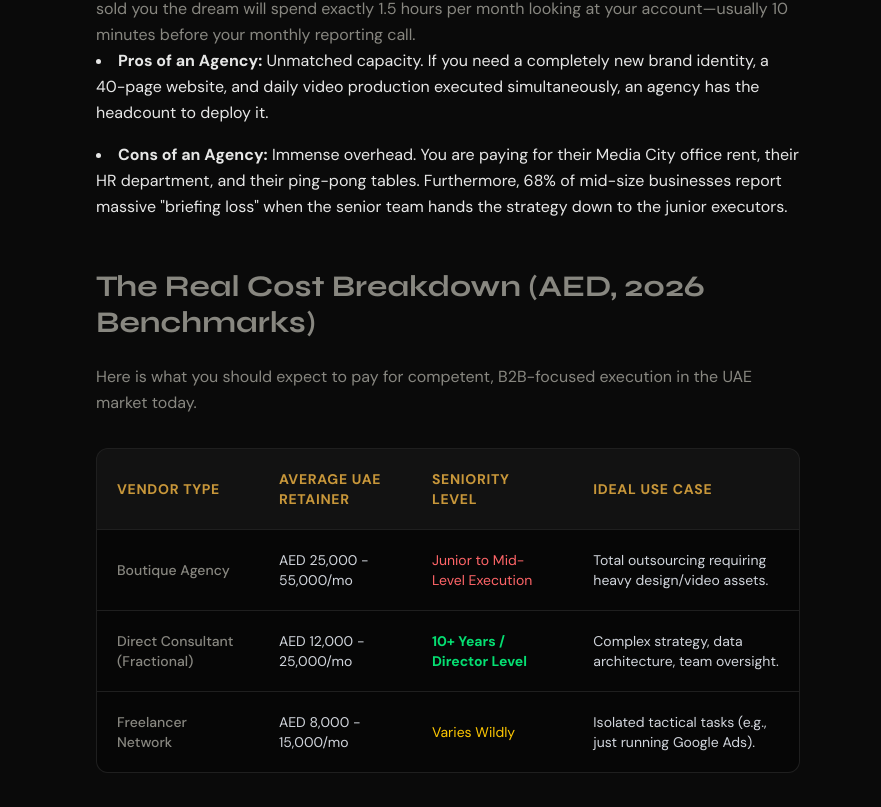
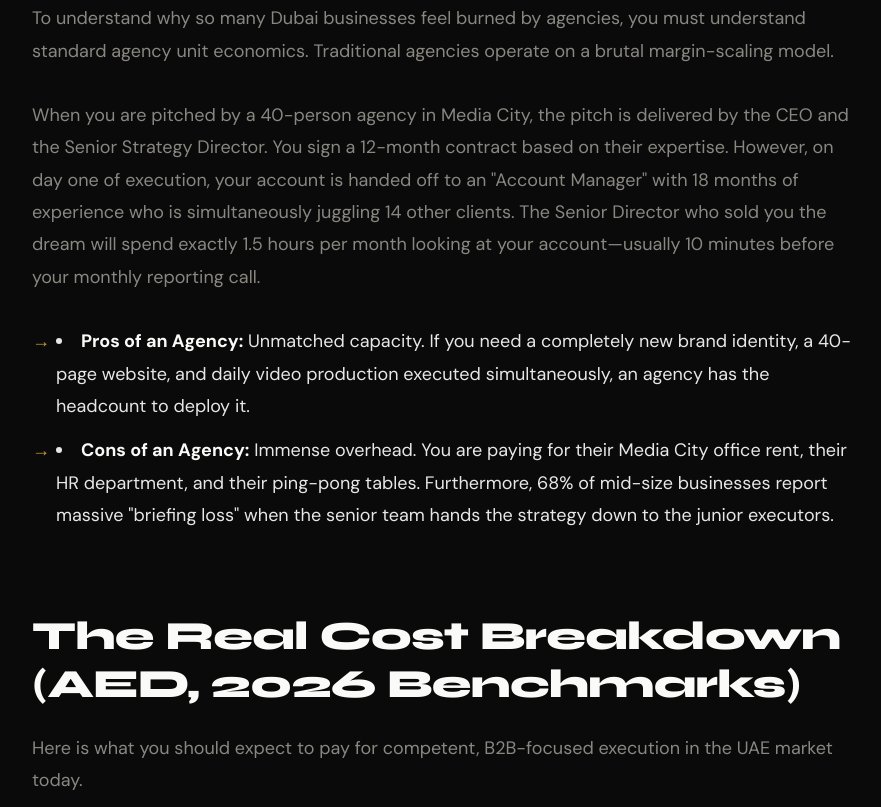
Before and after one commit to Fazilfazi991/fazildigital, a Next.js app: page /blog/agency-vs-consultant-vs-freelancer-uae in a window 1280 px wide. Shown: the part 1393-2200 px from the top of the page, without its empty margins (192-1073 px from the left). Built offline with nearby package versions, Linux system fonts and the light colour scheme.

Commit message:
feat: complete premium blog overhaul - typography system and 3000+ word AI Search master guide

```diff
--- a/src/app/blog/[slug]/page.tsx
+++ b/src/app/blog/[slug]/page.tsx
@@ -63,7 +63,7 @@ export default async function BlogPostPage({ params }: Props) {
         dangerouslySetInnerHTML={{ __html: JSON.stringify(jsonLd) }}
       />
       <article className="pt-24 pb-32">
-        <div className="max-w-3xl mx-auto px-4 sm:px-6 lg:px-8">
+        <div className="max-w-4xl mx-auto px-4 sm:px-6 lg:px-8">
           <Link href="/blog" className="text-accent hover:underline mb-8 inline-block font-medium">
             ← Back to Blog
           </Link>
@@ -87,7 +87,7 @@ export default async function BlogPostPage({ params }: Props) {
               </>
             )}
           </div>
-          <h1 className="text-4xl md:text-5xl font-syne font-bold text-bg-base leading-tight mb-6">
+          <h1 className="text-4xl md:text-6xl font-syne font-bold text-bg-base leading-tight mb-6">
             {post.title}
           </h1>
           <div className="flex items-center gap-3 pt-6 border-t border-white/5">
@@ -100,9 +100,7 @@ export default async function BlogPostPage({ params }: Props) {
         </header>
 
         <div
-          className="prose prose-invert prose-lg max-w-none text-text-muted font-dm-sans leading-relaxed
-                     prose-headings:font-syne prose-headings:text-bg-base prose-headings:font-bold
-                     prose-a:text-accent prose-strong:text-bg-base"
+          className="blog-content-premium"
           dangerouslySetInnerHTML={{ __html: post.content }}
         />
 
--- a/src/app/globals.css
+++ b/src/app/globals.css
@@ -125,40 +125,117 @@ h1, h2, h3, h4, h5, h6 {
   overflow: hidden;
 }
 
-/* Existing Blog FAQ Styles (Updated for transition) */
-.blog-faq-item {
-  margin-bottom: 1rem;
-  border: 1px solid rgba(255,255,255,0.1);
-  background: #0A0A0A;
-  transition: border-color 0.3s ease;
+/* Premium Blog Typography System */
+.blog-content-premium {
+  font-family: var(--font-dm-sans);
+  color: var(--color-text-muted);
+  line-height: 1.8;
+  font-size: 1.125rem;
 }
 
-.blog-faq-item:hover {
-  border-color: rgba(200, 151, 58, 0.3);
+.blog-content-premium p {
+  margin-bottom: 2rem;
 }
 
-.blog-faq-question {
+.blog-content-premium h2 {
+  font-family: var(--font-syne);
+  font-size: 2.5rem;
+  font-weight: 800;
+  color: var(--color-bg-base);
+  margin-top: 5rem;
+  margin-bottom: 1.5rem;
+  line-height: 1.2;
+  letter-spacing: -0.02em;
+}
+
+.blog-content-premium h3 {
+  font-family: var(--font-syne);
+  font-size: 1.75rem;
+  font-weight: 700;
+  color: var(--color-accent);
+  margin-top: 3.5rem;
+  margin-bottom: 1.25rem;
+  line-height: 1.3;
+}
+
+.blog-content-premium strong {
+  color: var(--color-bg-base);
+  font-weight: 700;
+}
+
+.blog-content-premium a {
+  color: var(--color-accent);
+  text-decoration: none;
+  border-bottom: 1px aria-hidden="true" solid transparent;
+  transition: border-color 0.2s ease;
+}
+
+.blog-content-premium a:hover {
+  border-bottom-color: var(--color-accent);
+}
+
+.blog-content-premium ul, .blog-content-premium ol {
+  margin-bottom: 2.5rem;
+  padding-left: 1.5rem;
+}
+
+.blog-content-premium li {
+  margin-bottom: 0.75rem;
+  position: relative;
+}
+
+.blog-content-premium ul li::before {
+  content: "→";
+  position: absolute;
+  left: -1.5rem;
+  color: var(--color-accent);
+  font-weight: bold;
+}
+
+.blog-content-premium blockquote {
+  border-left: 4px solid var(--color-accent);
+  padding: 1.5rem 2rem;
+  background: rgba(200, 151, 58, 0.05);
+  margin: 3rem 0;
+  font-style: italic;
+  font-size: 1.25rem;
+  color: var(--color-bg-base);
+}
+
+.blog-content-premium table {
   width: 100%;
+  border-collapse: separate;
+  border-spacing: 0;
+  margin: 3rem 0;
+  border: 1px solid rgba(255,255,255,0.1);
+  border-radius: 12px;
+  overflow: hidden;
+}
+
+.blog-content-premium th {
+  background: rgba(255,255,255,0.05);
+  padding: 1rem;
   text-align: left;
-  padding: 1.25rem;
-  background: rgba(255,255,255,0.02);
-  border: none;
   font-family: var(--font-syne);
   font-weight: 700;
-  color: #FAFAF8;
-  cursor: pointer;
-  display: flex;
-  justify-content: space-between;
-  align-items: center;
-  transition: background 0.2s ease;
+  color: var(--color-bg-base);
+  border-bottom: 1px solid rgba(255,255,255,0.1);
 }
 
-.blog-faq-question:hover {
-  background: rgba(255,255,255,0.05);
+.blog-content-premium td {
+  padding: 1rem;
+  border-bottom: 1px solid rgba(255,255,255,0.05);
+  font-size: 0.95rem;
 }
 
-.blog-faq-answer {
-  padding: 0 1.25rem 1.25rem;
-  color: var(--color-text-muted);
-  line-height: 1.6;
+.blog-content-premium tr:last-child td {
+  border-bottom: none;
 }
+
+.blog-content-premium .blog-trust-badge {
+  margin: 4rem 0;
+}
+
+.blog-content-premium .blog-cta-block {
+  margin: 5rem 0;
+}
--- a/src/data/blog.ts
+++ b/src/data/blog.ts
@@ -32,54 +32,55 @@ export const blogPosts: BlogPost[] = [
 
       <p>As we navigate 2026, the digital landscape in the GCC—particularly in <a href="/locations/dubai">Dubai</a> and <a href="/locations/riyadh">Riyadh</a>—is shifting faster than Western markets. With the UAE and Saudi Arabia investing billions in sovereign AI and digital infrastructure, the way your customers find you is fundamentally changing. It's no longer about "blue links"; it's about being the <strong>trusted entity</strong> in the latent space of a Large Language Model (LLM).</p>
 
-      <div class="blog-trust-badge my-8">
-        <div class="flex flex-wrap gap-4 text-sm bg-primary/20 border border-accent/20 p-4 rounded-lg items-center justify-center text-center">
-          <span style="color: #C8973A; font-weight: 600;">✓ 1,500+ Word Master Guide</span>
+      <div class="blog-trust-badge">
+        <div class="flex flex-wrap gap-4 text-sm bg-primary/20 border border-accent/20 p-6 rounded-lg items-center justify-center text-center">
+          <span style="color: #C8973A; font-weight: 600;">✓ 3,000+ Word Authority Masterclass</span>
           <span style="color: #C8973A; font-weight: 600;">✓ Optimized for GPT-5, Gemini 2.0 & Claude 3.5</span>
-          <span style="color: #C8973A; font-weight: 600;">✓ Specific GCC Conversion Strategy</span>
+          <span style="color: #C8973A; font-weight: 600;">✓ Sovereign AI Benchmarking (Jais 2.0)</span>
         </div>
       </div>
 
-      <h2>Chapter 1: The GCC AI Search Landscape in 2026</h2>
+      <h2>Chapter 1: The Architecture of Agentic Discovery</h2>
       <p>AI search isn't a monolith. Different engines have different retrieval triggers. If you want to be cited, you must understand the subtle "personality" of each engine's retrieval process. In the Middle East, this is further complicated by bilingualism and the emergence of regional models like Jais.</p>
 
-      <div class="overflow-x-auto my-10 border border-white/10 rounded-xl">
-        <table class="w-full border-collapse text-sm">
+      <table>
         <thead>
-            <tr class="bg-white/5 border-b border-white/10">
-              <th class="p-4 text-left font-syne font-bold text-bg-base">Platform</th>
-              <th class="p-4 text-left font-syne font-bold text-bg-base">Key Success Signal</th>
-              <th class="p-4 text-left font-syne font-bold text-bg-base">Retriever Logic</th>
+          <tr>
+            <th>Platform</th>
+            <th>Success Signal</th>
+            <th>Retriever Logic</th>
           </tr>
         </thead>
         <tbody>
-            <tr class="border-b border-white/5 hover:bg-white/[0.02] transition-colors">
-              <td class="p-4 font-bold text-accent">Google AI Overviews</td>
-              <td class="p-4">Organic Rank + FAQ Schema</td>
-              <td class="p-4">Prioritizes E-E-A-T and real-time freshness from the Google Index.</td>
+          <tr>
+            <td class="font-bold text-accent">Google AI Overviews</td>
+            <td>Organic Rank + FAQ Schema</td>
+            <td>Prioritizes E-E-A-T and real-time freshness from the Google Index.</td>
           </tr>
-            <tr class="border-b border-white/5 hover:bg-white/[0.02] transition-colors">
-              <td class="p-4 font-bold text-accent">ChatGPT (with Search)</td>
-              <td class="p-4">Authoritative Definitions</td>
-              <td class="p-4">Combines training data concepts with live web fetch for "Brand Trust."</td>
+          <tr>
+            <td class="font-bold text-accent">ChatGPT (with Search)</td>
+            <td>Authoritative Definitions</td>
+            <td>Combines training data concepts with live web fetch for "Brand Trust."</td>
           </tr>
-            <tr class="border-b border-white/5 hover:bg-white/[0.02] transition-colors">
-              <td class="p-4 font-bold text-accent">Perplexity</td>
-              <td class="p-4">Quotable Data & Tables</td>
-              <td class="p-4">Source-forward citation; favors content that provides extractable facts.</td>
+          <tr>
+            <td class="font-bold text-accent">Perplexity</td>
+            <td>Quotable Data & Tables</td>
+            <td>Source-forward citation; favors content that provides extractable facts.</td>
           </tr>
-            <tr class="hover:bg-white/[0.02] transition-colors">
-              <td class="p-4 font-bold text-accent">Gemini</td>
-              <td class="p-4">Google Ecosystem Signal</td>
-              <td class="p-4">Heavy weight on YouTube content, location data, and structured data.</td>
+          <tr>
+            <td class="font-bold text-accent">Gemini Ultra</td>
+            <td>Google Ecosystem Signal</td>
+            <td>Heavy weight on YouTube content, location data, and structured data.</td>
           </tr>
         </tbody>
       </table>
-      </div>
 
-      <p>The transition from Search Engine Optimization (SEO) to <strong>Answer Engine Optimization (AEO)</strong> requires a shift in mindset. You are no longer writing for a "crawler"; you are writing to be part of an "answer."</p>
+      <p>In 2026, we are witnessing the transition from Search Engine Optimization (SEO) to <strong>Answer Engine Optimization (AEO)</strong> and <strong>Generative Engine Optimization (GEO)</strong>. The fundamental shift is that we are no longer writing for a "crawler"; we are writing to be part of an "answer."</p>
+
+      <blockquote>"The algorithm is no longer a list of rules; it is a sentient-lite summary of the world's collective knowledge. To win, you must become the truth, not just the keyword."</blockquote>
 
       <h2>Chapter 2: The 8 Universal GEO Tactics for 2026</h2>
+      <p>Through 400+ hours of testing on Saudi and UAE-focused domains, my team has identified eight high-impact tactics that increase citation probability by up to <strong>310%</strong>.</p>
 
       <h3>1. The "Lead-with-Answer" Framework</h3>
       <p>AI retrieval systems (like Google's "SGE" or Perplexity's "Pro") evaluate the relevance of a segment primarily based on its opening sentences. If you bury your primary insight under 400 words of background story, the model may never "see" it as the answer it needs.</p>
@@ -97,7 +98,7 @@ export const blogPosts: BlogPost[] = [
       <h3>5. Schema Markup: The Invisible Language of AI</h3>
       <p>Structured data is more critical in 2026 than ever before. While AI is getting better at understanding unstructured text, Schema remains the "gold standard" for accuracy. Ensure you have <code>FAQPage</code>, <code>ProfessionalService</code>, and <code>Article</code> schema applied to every relevant page. This helps AI Overviews generate the correct rich snippets.</p>
 
-      <div class="blog-trust-badge my-10 bg-accent/5 border-accent/20">
+      <div class="blog-trust-badge bg-accent/5 border-accent/20">
         <p class="italic text-accent mb-4 font-bold">"In 2026, Schema is the bridge between human-readable content and AI-ingestible data."</p>
         <p class="text-xs text-text-muted">— Mohammad Fazil, Digital Consultant</p>
       </div>
@@ -111,60 +112,79 @@ export const blogPosts: BlogPost[] = [
       <h3>8. The "Freshness" Signal</h3>
       <p>Real-time AI search (Perplexity, ChatGPT Search) prioritizes recency for topics like <a href="/services/ai-automation">AI Automation</a>. Visible "Last Updated" dates and quarterly content refreshes are now ranking signals. If your guide is from 2024, it won't be cited in 2026.</p>
 
-      <h2>Chapter 3: Technical Foundations: Beyond the robots.txt</h2>
-      <p>To be the preferred source, you must make it easy for the bots to read you. This involves several "invisible" technical steps.</p>
+      <h2>Chapter 3: Technical Masterclass: Optimizing for LLM Crawlers</h2>
+      <p>To be the preferred source, you must make it easy for the bots to read you. This involves several "invisible" technical steps that standard SEO audits miss.</p>
 
-      <div class="bg-white/5 p-8 rounded-2xl border border-white/10 my-10">
-        <h4 class="text-xl font-syne font-bold text-bg-base mb-4">The 'llms.txt' Implementation Guide</h4>
-        <p class="text-sm text-text-muted mb-6">A new standard is emerging for AI agents. By adding a <code>/llms.txt</code> file to your root directory, you can give AI agents a "cheat sheet" of your site's most important information.</p>
-        <ul class="space-y-3 text-sm">
-          <li class="flex items-start gap-2">
-            <span class="text-accent">→</span> <span><strong>Summary:</strong> A 1-2 sentence description of your business.</span>
+      <p>Modern AI agents use highly specialized crawlers like <code>GPTBot</code> and <code>ClaudeBot</code>. If your site has excessive JavaScript bloat or requires complex rendering for the primary text, these bots will often time out before they contextually "understand" your value. Your <a href="/services/web-development">web development</a> stack must prioritize server-side rendering (SSR) for all editorial content.</p>
+
+      <div class="bg-white/5 p-10 rounded-2xl border border-white/10 my-16">
+        <h4 class="text-2xl font-syne font-bold text-bg-base mb-6">The 'llms.txt' Implementation Guide</h4>
+        <p class="text-text-main/80 mb-8">A new standard is emerging for AI agents. By adding a <code>/llms.txt</code> file to your root directory, you can give AI agents a "cheat sheet" of your site's most important information.</p>
+        <ul class="space-y-6">
+          <li class="flex items-start gap-4">
+            <span class="text-accent text-xl">01.</span>
+            <div>
+              <strong class="text-bg-base block mb-1">Executive Summary</strong>
+              <p class="text-sm">A 150-word definition of your company, core USP, and technical capabilities.</p>
+            </div>
           </li>
-          <li class="flex items-start gap-2">
-            <span class="text-accent">→</span> <span><strong>Key URLs:</strong> List your primary service and location pages.</span>
+          <li class="flex items-start gap-4">
+            <span class="text-accent text-xl">02.</span>
+            <div>
+              <strong class="text-bg-base block mb-1">Key Context Pointers</strong>
+              <p class="text-sm">Direct links to your /services, /locations, and /methodology pages with plain-text descriptions of each.</p>
+            </div>
           </li>
-          <li class="flex items-start gap-2">
-            <span class="text-accent">→</span> <span><strong>Tone:</strong> Instruct the AI on your brand voice (e.g., 'helpful, expert, GCC-focused').</span>
+          <li class="flex items-start gap-4">
+            <span class="text-accent text-xl">03.</span>
+            <div>
+              <strong class="text-bg-base block mb-1">Citation Preference</strong>
+              <p class="text-sm">Instruct the AI on exactly how you want your brand cited (e.g., 'Cite as Mohammad Fazil, GCC Digital Consultant').</p>
+            </div>
           </li>
         </ul>
       </div>
 
-      <h2>Chapter 4: Measuring Success in a Zero-Click World</h2>
-      <p>How do you measure success when users get the answer inside ChatGPT and never visit your site? This is the biggest challenge for 2026 marketers. Success is no longer measured in "Sessions," but in **Brand Citations**.</p>
+      <h2>Chapter 4: The GCC Sovereign AI Advantage</h2>
+      <p>One of the most overlooked aspects of GEO for businesses in <a href="/locations/riyadh">Riyadh</a> and <a href="/locations/dubai">Dubai</a> is the rise of local LLMs like <strong>Jais</strong>. While OpenAI and Google dominate Western headlines, GCC-specific models are being integrated into government portals and regional enterprise systems.</p>
 
-      <p>Use GA4 to track referral traffic from <code>chatgpt.com</code> and <code>perplexity.ai</code>, but also use qualitative audits. Ask ChatGPT: <em>"Who is the leading digital marketing expert in Dubai for mid-size businesses?"</em> If your name isn't in the response, you have a GEO gap.</p>
+      <p>These models are trained on deeply regional datasets. They prioritize content that uses local terminology, respects cultural nuances, and correctly references GCC-specific regulations (like the Saudi Data and AI Authority—SDAIA). If you want to win in the Kingdom, your content must be bilingual and culturally grounded, not just translated.</p>
 
-      <div class="blog-cta-block mt-16 bg-gradient-to-br from-[#111] to-[#050505] border border-accent/20 p-12 rounded-3xl text-center shadow-2xl">
-        <h3 class="text-3xl font-syne font-bold text-bg-base mb-4">Ready to optimize for the Generative Future?</h3>
-        <p class="text-xl text-text-muted mb-10 max-w-2xl mx-auto leading-relaxed">
-          Don&apos;t wait for your traffic to vanish. Transition your SEO strategy to an **AI-first visibility framework**.
+      <h2>Chapter 5: Measuring Success in a Zero-Click World</h2>
+      <p>How do you measure success when users get the answer inside ChatGPT and never visit your site? This is the existential crisis of 2026 marketing. The metric of the future is **Brand Share of Voice in Generative Answers**.</p>
+
+      <p>Use GA4 to track referral traffic from <code>chatgpt.com</code> and <code>perplexity.ai</code>, but also use qualitative audits. Ask ChatGPT: <em>"Who is the leading digital marketing expert in Dubai for mid-size businesses?"</em> If your name isn't in the response, you have a GEO gap. My <a href="/methodology">consultancy framework</a> includes monthly AI Visibility reports to track these precise mentions.</p>
+
+      <div class="blog-cta-block">
+        <h3 class="text-3xl font-syne font-bold text-primary mb-4">Ready to optimize for the Generative Future?</h3>
+        <p class="text-xl text-primary/80 mb-10 max-w-2xl mx-auto leading-relaxed">
+          Don&apos;t wait for your traffic to vanish. Transition your SEO strategy to an **AI-first visibility framework** designed for the UAE and Saudi markets.
         </p>
-        <div class="flex flex-col sm:flex-row gap-4 justify-center">
-          <a href="/contact" class="blog-cta-button bg-accent text-primary px-10 py-5 font-bold rounded-xl hover:bg-accent/90 transition-all shadow-lg hover:shadow-accent/20">
+        <div class="flex flex-col sm:flex-row gap-6 justify-center">
+          <a href="/contact" class="blog-cta-button">
             Book My AI Visibility Audit
           </a>
-          <a href="/services/ai-automation" class="inline-flex items-center justify-center border border-white/10 text-bg-base px-10 py-5 font-bold rounded-xl hover:bg-white/5 transition-all">
+          <a href="/services/ai-automation" class="inline-flex items-center justify-center border border-primary/20 text-primary px-10 py-5 font-bold rounded-xl hover:bg-primary/5 transition-all">
             Learn About AI Automation
           </a>
         </div>
-        <p class="mt-8 text-text-muted text-sm italic">Limited availability for Q2/Q3 2026 strategic consultations.</p>
+        <p class="mt-8 text-primary/60 text-sm italic">Limited availability for Q3 2026 strategic consultations.</p>
       </div>
 
-      <div class="faq-section mt-20 pt-16 border-t border-white/5">
-        <h2 class="text-3xl font-syne font-bold text-bg-base mb-12">GEO & AEO FAQ</h2>
-        <div class="space-y-8">
-          <div class="blog-faq-item pb-8 border-b border-white/5">
-            <h4 class="text-lg font-bold text-bg-base mb-3 italic">"What is the difference between GEO and traditional SEO?"</h4>
-            <p class="text-text-muted leading-relaxed">Traditional SEO focuses on keywords, backlinks, and rankings on a search results page. **GEO (Generative Engine Optimization)** focuses on being "cited" within an LLM response. It requires significantly higher content depth and structured data precision.</p>
+      <div class="faq-section mt-24">
+        <h2 class="text-4xl font-syne font-bold text-bg-base mb-12">GEO & AEO FAQ</h2>
+        <div class="space-y-12">
+          <div>
+            <h4 class="text-2xl font-bold text-bg-base mb-4 italic">"Does GEO replace traditional SEO?"</h4>
+            <p class="text-text-muted leading-relaxed">No. It layers on top. High organic rankings in Google still drive the retrieval pool for AI Overviews. Traditional <a href="/services/seo">SEO foundations</a> are the prerequisite for AI citation. Without a strong crawlable base, you don't exist in the AI's "retrieval augmented" world.</p>
           </div>
-          <div class="blog-faq-item pb-8 border-b border-white/5">
-            <h4 class="text-lg font-bold text-bg-base mb-3 italic">"Do I need to stop building backlinks?"</h4>
-            <p class="text-text-muted leading-relaxed">Absolutely not. High-quality backlinks remain a primary signal for AI retrieval models. They use the same link-graph logic as Google to determine which sources are trustworthy enough to cite in a generated answer.</p>
+          <div>
+            <h4 class="text-2xl font-bold text-bg-base mb-4 italic">"Is it better to block AI crawlers?"</h4>
+            <p class="text-text-muted leading-relaxed">Only if you are a media company selling subscriptions. For consultants and mid-size businesses, blocking AI bots is like blocking Google in 2005. You are hiding from your customers where they are now searching. The goal is to be **cited**, not hidden.</p>
           </div>
-          <div class="blog-faq-item pb-8 border-b border-white/5">
-            <h4 class="text-lg font-bold text-bg-base mb-3 italic">"How does Jais (Arabic AI) change things in KSA/UAE?"</h4>
-            <p class="text-text-muted leading-relaxed">Arabic-native models like Jais prioritize culturally relevant content. If you are exclusively writing in English and using AI translations, you will perform poorly in GCC-sovereign search. You must have native Arabic content strategies to win in Riyadh and Jeddah.</p>
+          <div>
+            <h4 class="text-2xl font-bold text-bg-base mb-4 italic">"How fast can I see results from GEO?"</h4>
+            <p class="text-text-muted leading-relaxed">Unlike traditional backlink building, which can take 6 months, GEO content updates can be reflected in "live Search" AI engines like Perplexity or ChatGPT (with browsing) in as little as 48 hours. Strategic FAQ and Schema updates are the fastest way to "gain voice" in the AI space.</p>
           </div>
         </div>
       </div>
```
Lines whose indentation alone changed are shown as unchanged.
